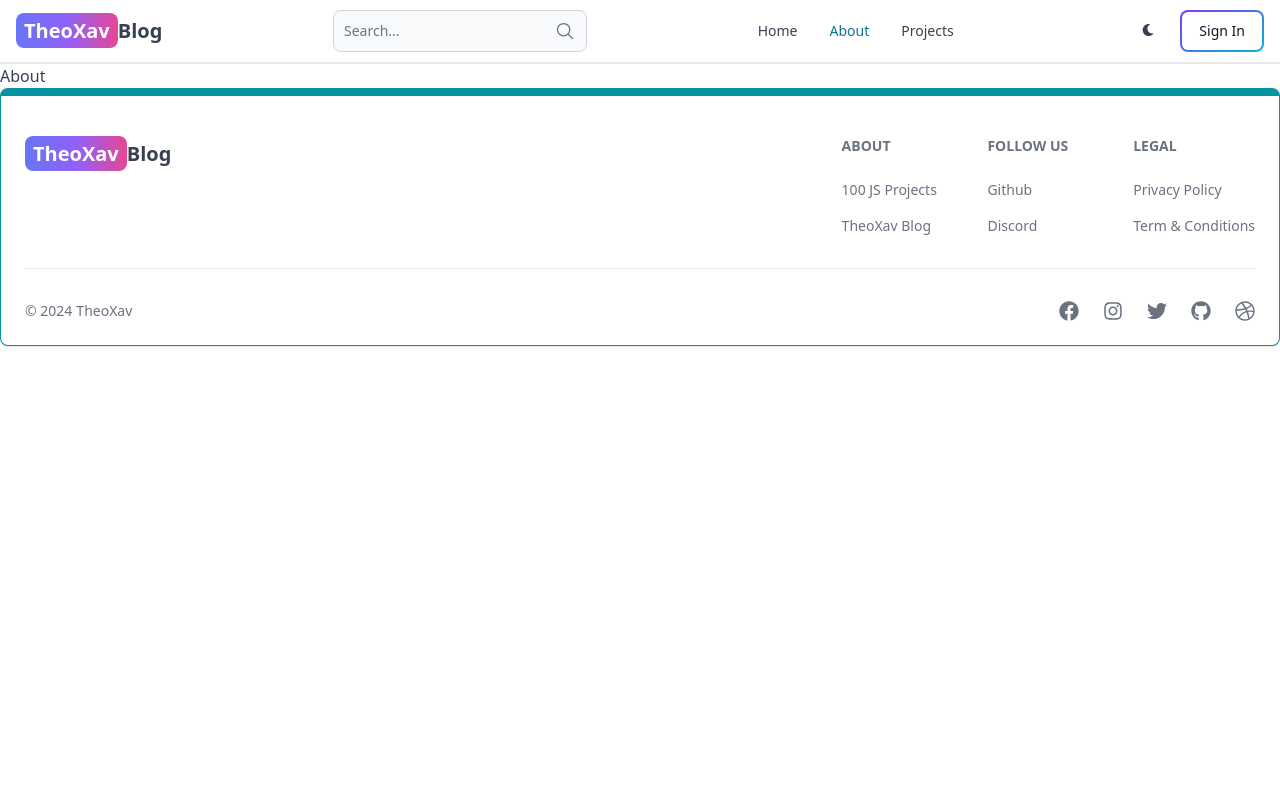
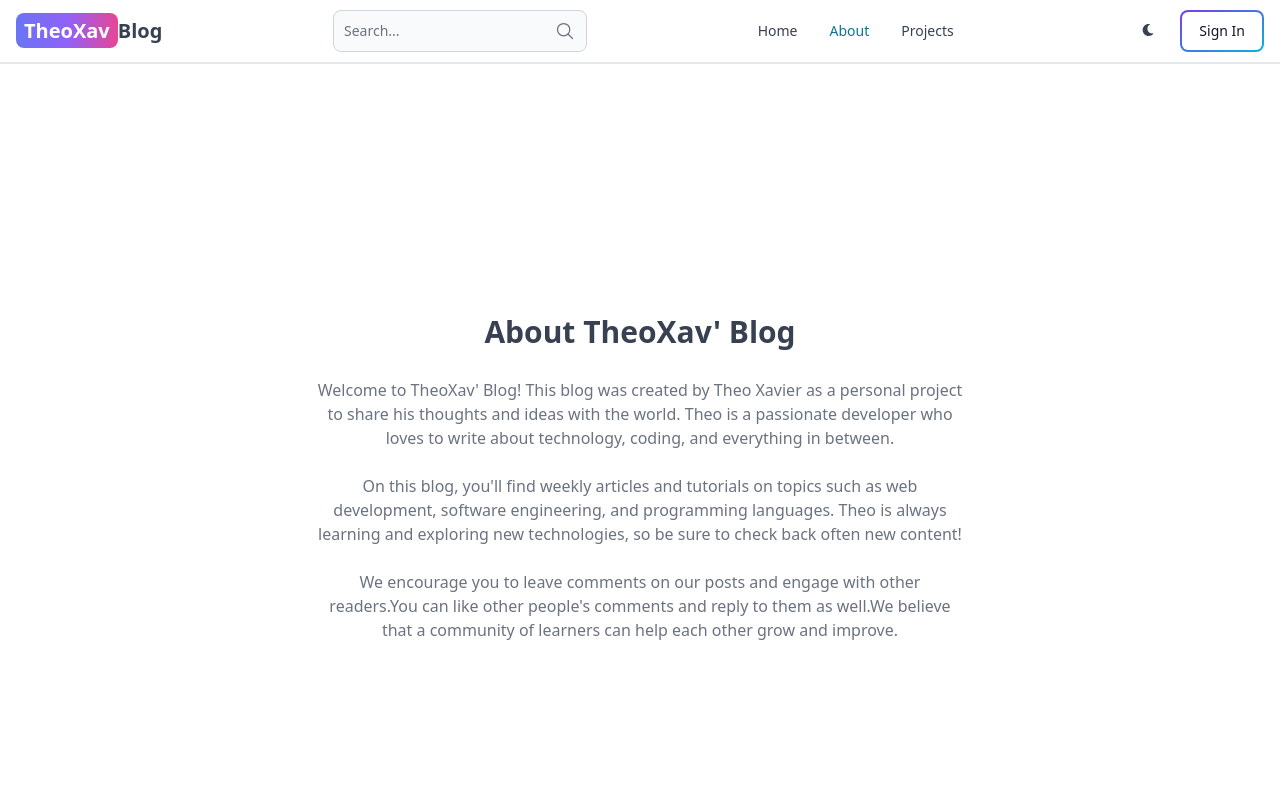
Before and after one commit to theoxav/mern-blog, a React (Vite) app in the folder client/: page /about in a window 1280 px wide. Shown: the top 800 px of the page. Built offline with nearby package versions, Linux system fonts and the light colour scheme.

Commit message:
Complete projects and about pages

```diff
--- a/client/src/pages/AboutPage.jsx
+++ b/client/src/pages/AboutPage.jsx
@@ -1,3 +1,33 @@
 export default function AboutPage() {
-  return <div>About</div>;
+  return (
+    <div className="min-h-screen flex items-center justify-center">
+      <div className="max-w-2xl mx-auto p-3 text-center">
+        <div>
+          <h1 className="text-3xl font-semibold text-center my-7">
+            About TheoXav' Blog
+          </h1>
+          <div className="text-md text-gray-500 flex flex-col gap-6">
+            <p>
+              Welcome to TheoXav' Blog! This blog was created by Theo Xavier as
+              a personal project to share his thoughts and ideas with the world.
+              Theo is a passionate developer who loves to write about
+              technology, coding, and everything in between.
+            </p>
+            <p>
+              On this blog, you'll find weekly articles and tutorials on topics
+              such as web development, software engineering, and programming
+              languages. Theo is always learning and exploring new technologies,
+              so be sure to check back often new content!
+            </p>
+            <p>
+              We encourage you to leave comments on our posts and engage with
+              other readers.You can like other people's comments and reply to
+              them as well.We believe that a community of learners can help each
+              other grow and improve.
+            </p>
+          </div>
+        </div>
+      </div>
+    </div>
+  );
 }
--- a/client/src/pages/ProjectsPage.jsx
+++ b/client/src/pages/ProjectsPage.jsx
@@ -1,3 +1,14 @@
+import CallToAction from "../components/US/CallToAction";
+
 export default function ProjectsPage() {
-  return <div>Projects</div>;
+  return (
+    <div className="min-h-screen max-w-2xl mx-auto flex flex-col justify-center items-center gap-6 p-3">
+      <h1 className="text-3xl font-semibold">Projects</h1>
+      <p className="text-md text-gray-500">
+        Build fun and engaging projects while learning HTML, CSS, and
+        Javascript!
+      </p>
+      <CallToAction />
+    </div>
+  );
 }
```
